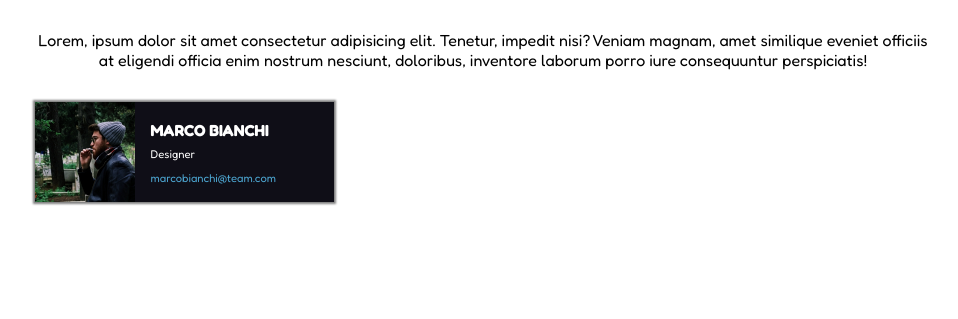
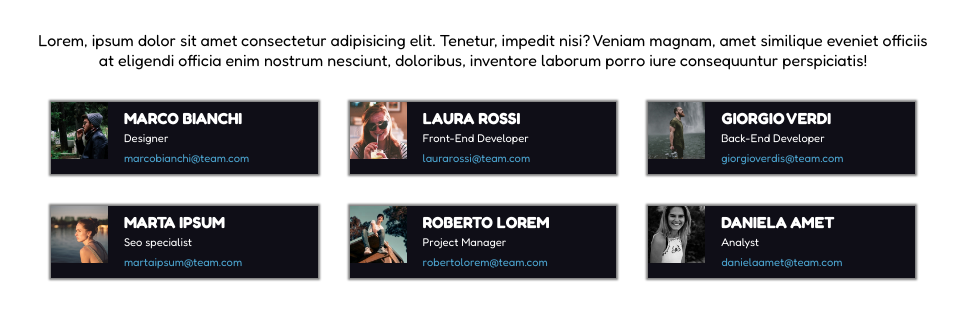
Before and after one commit to giuseppevignanello/html-css-float-cards, a plain HTML site: page index.html in a window 1280 px wide. Shown: the part 73-392 px from the top of the page, without its empty margins (157-1115 px from the left). Drawn offline with Linux system fonts and the light colour scheme.

Commit message:
add team section

```diff
--- a/assets/css/style.css
+++ b/assets/css/style.css
@@ -23,12 +23,11 @@ body {
 
 /* Utility section  */
 
-.pd-y {
+.py-2 {
     padding-top: 2rem;
     padding-bottom: 2rem;
 }
-
-.pd-b {
+.pb-2 {
     padding-bottom: 2rem;
 }
 
@@ -49,28 +48,26 @@ header h1 {
 }
 
 /* Team section */
-
-
 .card {
     background-color: var(--main_color);
     box-shadow: 0px 0px 2px 2px gray;
 }
 
-.card, .card img {
+.card, .card {
     float: left;
-    width: calc(100% /3);
+    width: calc(100% /3 - 2rem);
+    margin-left: 1rem;
+    margin-right: 1rem;
 }
 
 .card img {
     margin-right: 1rem;
-}
-
-.card h4 {
-    margin-top: 1rem
+    float: left;
+    width: calc(100% /3 - 2rem);
 }
 
 .card span,h4 {
-    line-height: 1.5rem;
+    line-height: 1rem;
     color: var(--name_role_color);
 }
 
@@ -80,6 +77,14 @@ header h1 {
 
 .card .mail {
     color: var(--mail_color);
+}
+
+.team_row {
+    margin-bottom: 2rem;
+}
+
+.card_items {
+    padding: 0.5rem 1rem 0.5rem 0
 }
 
 
--- a/index.html
+++ b/index.html
@@ -15,8 +15,8 @@
 
 <body>
     <header id="site_header" class="container">
-        <h1 class="pd-y">Meet out team </h1>
-        <p class="pd-b"> Lorem, ipsum dolor sit amet consectetur adipisicing elit. Tenetur, impedit nisi? Veniam magnam, amet similique eveniet officiis at eligendi officia enim nostrum nesciunt, doloribus, inventore laborum porro iure consequuntur perspiciatis!
+        <h1 class="py-2">Meet out team </h1>
+        <p class="pb-2"> Lorem, ipsum dolor sit amet consectetur adipisicing elit. Tenetur, impedit nisi? Veniam magnam, amet similique eveniet officiis at eligendi officia enim nostrum nesciunt, doloribus, inventore laborum porro iure consequuntur perspiciatis!
         </p>
     </header>
     <!-- /#site-header -->
@@ -24,14 +24,55 @@
         <section class="team_row clear ">
             <div class="card clear">
                 <img src="./assets/img/male1.png" alt="Marco Bianchi Designer">
-                <h4>MARCO BIANCHI</h4>
-                <span>Designer</span> <br>
-                <span class="mail">marcobianchi@team.com</span>
+                <div class="card_items">
+                    <h4>MARCO BIANCHI</h4>
+                    <span>Designer</span> <br>
+                    <span class="mail">marcobianchi@team.com</span>
+                </div>
             </div>
-
+            <div class="card clear">
+                <img src="./assets/img/female1.png" alt="Marco Bianchi Designer">
+                <div class="card_items">
+                    <h4>LAURA ROSSI</h4>
+                    <span>Front-End Developer</span> <br>
+                    <span class="mail">laurarossi@team.com</span>
+                </div>
+            </div>
+            <div class="card clear">
+                <img src="./assets/img/male2.png" alt="Giorgio Verdi Back-End Developer">
+                <div class="card_items">
+                    <h4>GIORGIO VERDI</h4>
+                    <span>Back-End Developer</span> <br>
+                    <span class="mail">giorgioverdis@team.com</span>
+                </div>
             </div>
         </section>
-
+        <section class="team_row clear ">
+            <div class="card clear">
+                <img src="./assets/img/female2.png" alt="Roberto Lorem Project Manager">
+                <div class="card_items">
+                    <h4>MARTA IPSUM</h4>
+                    <span>Seo specialist</span> <br>
+                    <span class="mail">martaipsum@team.com</span>
+                </div>
+            </div>
+            <div class="card clear">
+                <img src="./assets/img/male3.png" alt="Marco Bianchi Designer">
+                <div class="card_items">
+                    <h4>ROBERTO LOREM</h4>
+                    <span>Project Manager</span> <br>
+                    <span class="mail">robertolorem@team.com</span>
+                </div>
+            </div>
+            <div class="card clear">
+                <img src="./assets/img/female3.png" alt="Marco Bianchi Designer">
+                <div class="card_items">
+                    <h4>DANIELA AMET</h4>
+                    <span>Analyst</span> <br>
+                    <span class="mail">danielaamet@team.com</span>
+                </div>
+            </div>
+        </section>
     </main>
     <!-- /#site-main -->
     <footer id="site_footer">
```
